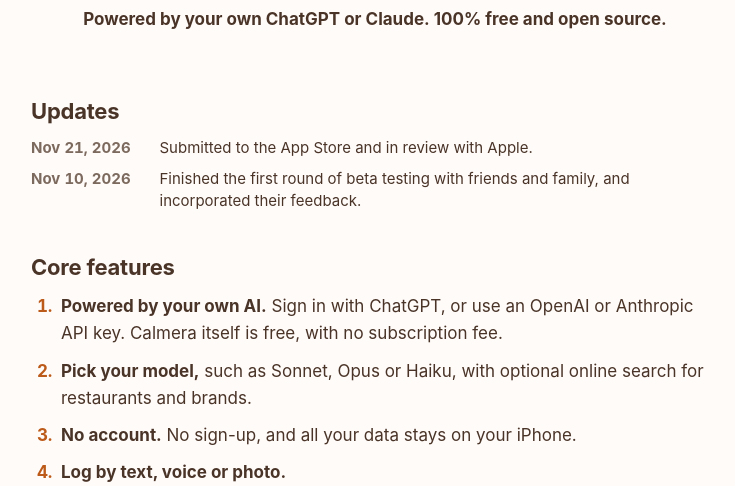
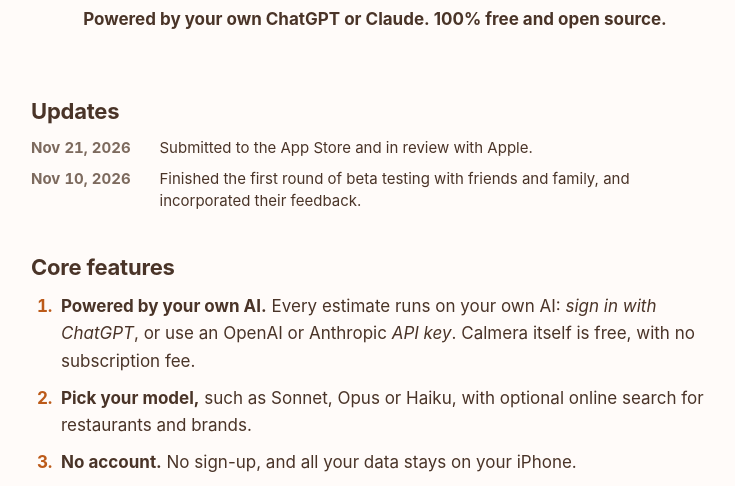
Before and after one commit to yufeng-wu/yufengwu.dev, a plain HTML site: page calmera/index.html in a window 1280 px wide. Shown: the part 310-796 px from the top of the page, without its empty margins (265-1000 px from the left). Drawn offline with Linux system fonts and the light colour scheme.

Commit message:
Reword the first core feature and italicize the two ways to connect
Co-Authored-By: Claude Opus 5.5 <noreply@anthropic.com>

```diff
--- a/calmera/index.html
+++ b/calmera/index.html
@@ -73,7 +73,7 @@ footer{margin-top:12px;padding-top:20px;padding-bottom:48px;border-top:1px solid
 <section class="wrap" aria-labelledby="features">
 <h2 id="features">Core features</h2>
 <ol class="core">
-<li><strong>Powered by your own AI.</strong> Sign in with ChatGPT, or use an OpenAI or Anthropic API key. Calmera itself is free, with no subscription fee.</li>
+<li><strong>Powered by your own AI.</strong> Every estimate runs on your own AI: <em>sign in with ChatGPT</em>, or use an OpenAI or Anthropic <em>API key</em>. Calmera itself is free, with no subscription fee.</li>
 <li><strong>Pick your model,</strong> such as Sonnet, Opus or Haiku, with optional online search for restaurants and brands.</li>
 <li><strong>No account.</strong> No sign-up, and all your data stays on your iPhone.</li>
 <li><strong>Log by text, voice or photo.</strong></li>
```
